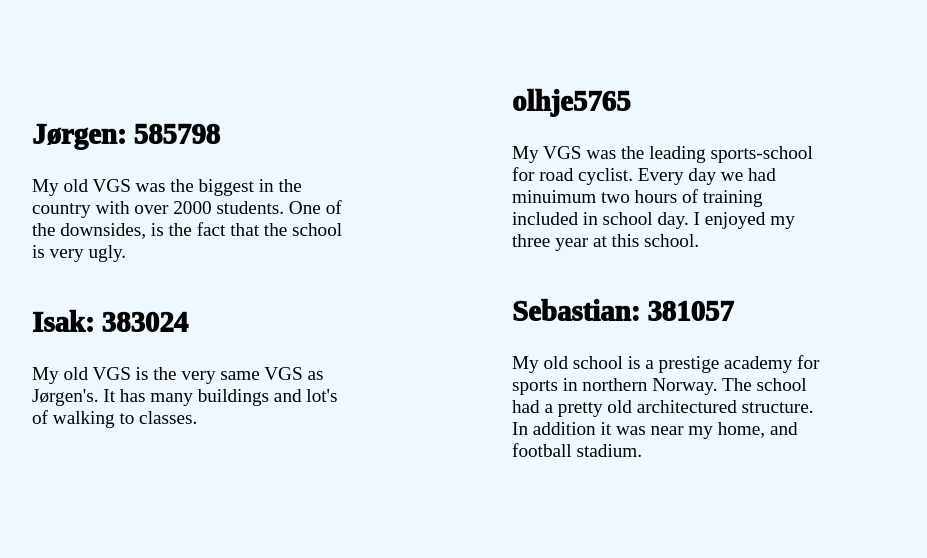
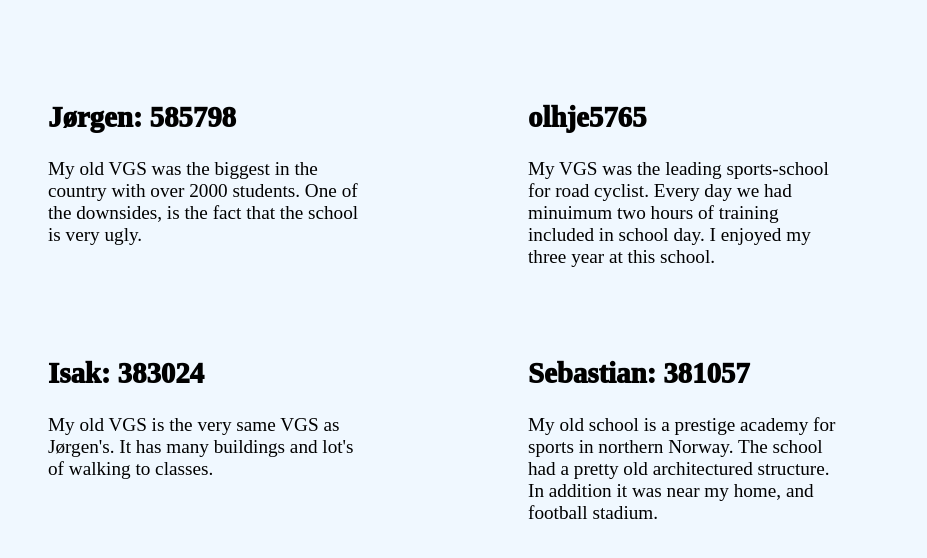
Before and after one commit to OsloMet-web/1stOblig-oblig-1-group-71, a plain HTML site: page sideB.html in a window 1280 px wide. Shown: the part 284-842 px from the top of the page, without its empty margins (176-1103 px from the left). Drawn offline with Linux system fonts and the light colour scheme.

Commit message:
kødden sideb

```diff
--- a/CSS/index.css
+++ b/CSS/index.css
@@ -133,6 +133,15 @@ body {
 
 .persBox {
     width: 20rem;
+    height: 14rem;
+    padding: 1rem;
+    border-radius: 20px;
+    transition: box-shadow .3s ease;
+
+}
+
+.persBox:hover {
+    box-shadow: grey 2px 1px 7px;
 }
 
 h2 {
```
